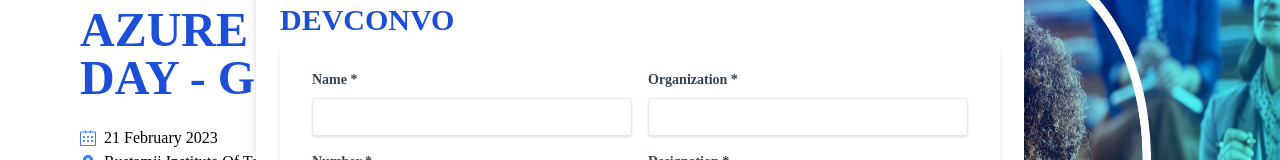
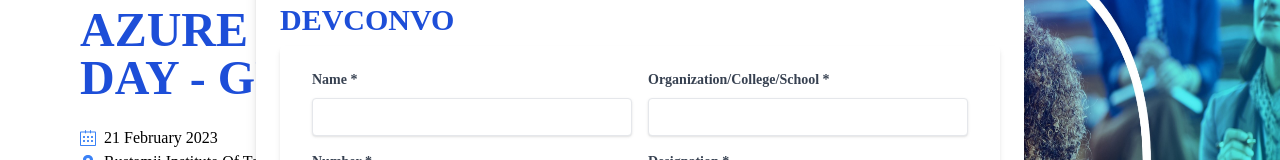
Before and after one commit to AakashMahajan25/Final_Repo_CTC, a React app in the folder frontend/: page / in a window 1280 px wide. Both pictures are taken after a click on the button "Register Now". Shown: the part 178-338 px from the top of the page. Built offline with nearby package versions, Linux system fonts and the light colour scheme; the HTML template or start-up script is replaced by a standard one.

Commit message:
Form Improved

```diff
--- a/frontend/src/components/Hero.jsx
+++ b/frontend/src/components/Hero.jsx
@@ -225,7 +225,7 @@
                           htmlFor="organization"
                           className="block text-gray-700 text-sm font-bold mb-2"
                         >
-                          Organization *
+                          Organization/College/School *
                         </label>
                         <input
                           type="text"
```
